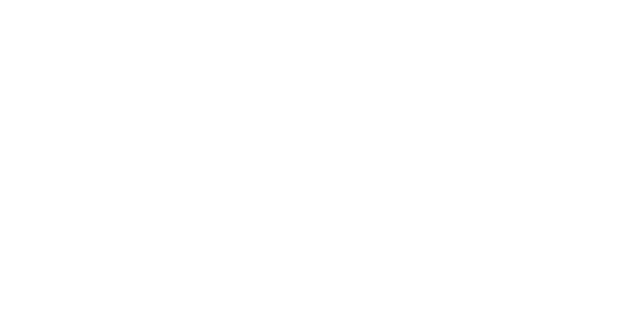
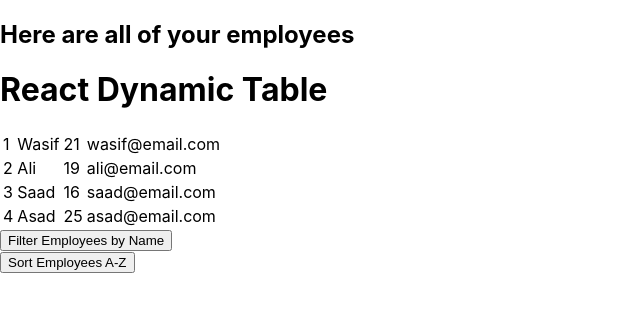
Before and after one commit to sarahm16/React-Directory, a React (Create React App) app in the folder react-directory/: page / in a window 1280 px wide. Shown: the top 312 px of the page, without its empty margins (0-640 px from the left). Built offline with nearby package versions, Linux system fonts and the light colour scheme.

Commit message:
table of all employees appears on home page

```diff
--- a/react-directory/src/App.js
+++ b/react-directory/src/App.js
@@ -7,7 +7,7 @@
 function App() {
   return (
     <Router>
-      <allEmployees />
+      <Route exact path='/' component={allEmployees} />
       <Route exact path='/filter' component={Filter} />
       <Route exact path='/sort' component={Sort} />
     </Router>
--- /dev/null
+++ b/react-directory/src/components/employeeList.js
@@ -0,0 +1,8 @@
+// import React from 'react';
+
+// let employeeList = function() {
+//     return (
+//     )
+// }
+
+// export default employeeList;
--- a/react-directory/src/components/employees.js
+++ b/react-directory/src/components/employees.js
@@ -1,14 +1,15 @@
 import React from 'react';
 import Button from './button';
-
+import Table from './table';
 
 function allEmployees() {
     return(
         <div>
             <h2>Here are all of your employees</h2>
+            <Table />
             <div className='buttons'>
                 <Button task="Filter Employees by Name" page='/filter'/><br />
-                <Button task="Sort Employees by Name" page='/sort' /><br />
+                <Button task="Sort Employees A-Z" page='/sort' /><br />
             </div>
         </div>
     )
--- /dev/null
+++ b/react-directory/src/components/table.js
@@ -0,0 +1,45 @@
+import React, {Component} from 'react';
+//import employeeList from './employeeList';
+
+class Table extends Component {
+    constructor(props) {
+       super(props) //since we are extending class Table so we have to use super in order to override Component class constructor
+       this.state = {
+        employees: [
+            { id: 1, name: 'Wasif', age: 21, email: 'wasif@email.com' },
+            { id: 2, name: 'Ali', age: 19, email: 'ali@email.com' },
+            { id: 3, name: 'Saad', age: 16, email: 'saad@email.com' },
+            { id: 4, name: 'Asad', age: 25, email: 'asad@email.com' }
+            ]
+        }
+    }
+
+    renderTableData() {
+        return this.state.employees.map((employee, index) => {
+           const { id, name, age, email } = employee //destructuring
+           return (
+              <tr key={id}>
+                 <td>{id}</td>
+                 <td>{name}</td>
+                 <td>{age}</td>
+                 <td>{email}</td>
+              </tr>
+           )
+        })
+    }
+
+    render() {
+        return (
+           <div>
+              <h1 id='title'>React Dynamic Table</h1>
+              <table id='students'>
+                 <tbody>
+                    {this.renderTableData()}
+                 </tbody>
+              </table>
+           </div>
+        )
+     }
+}
+
+export default Table;
```
